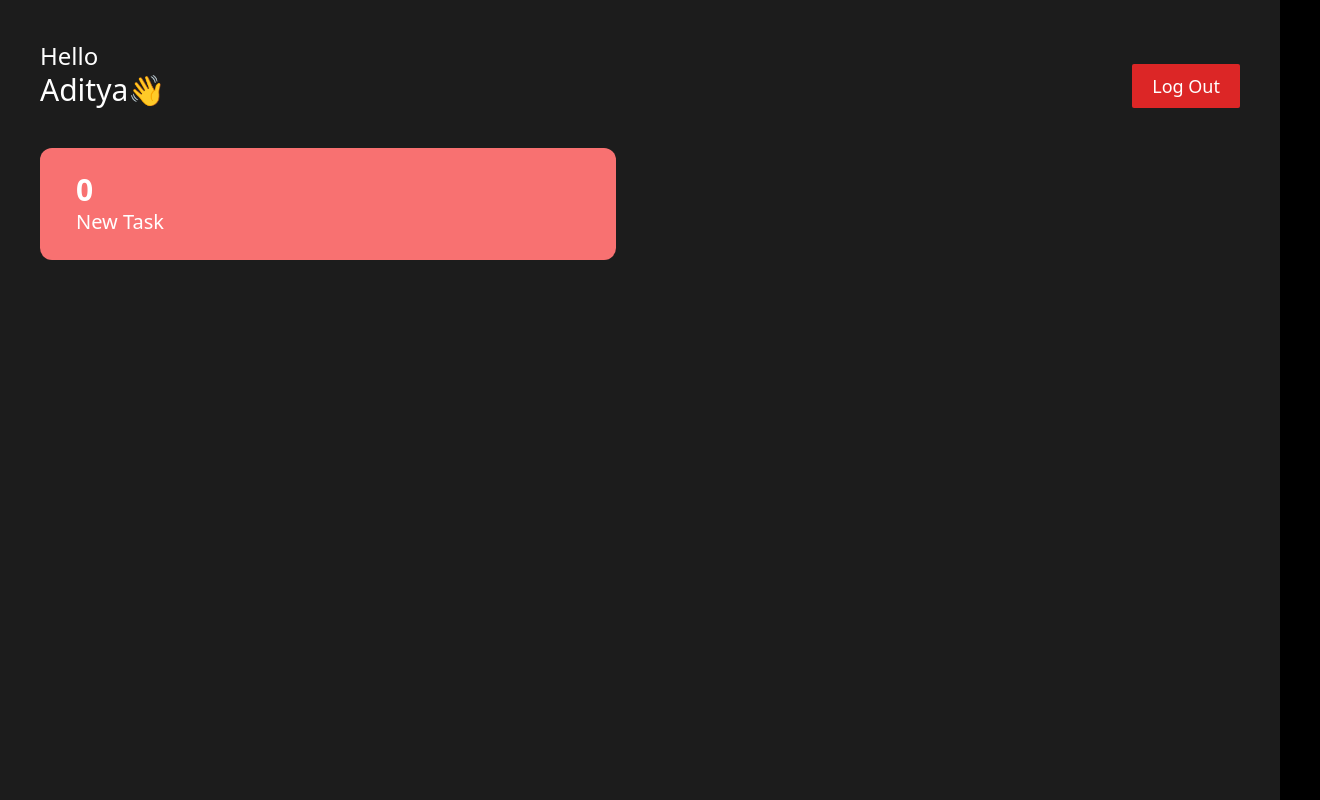
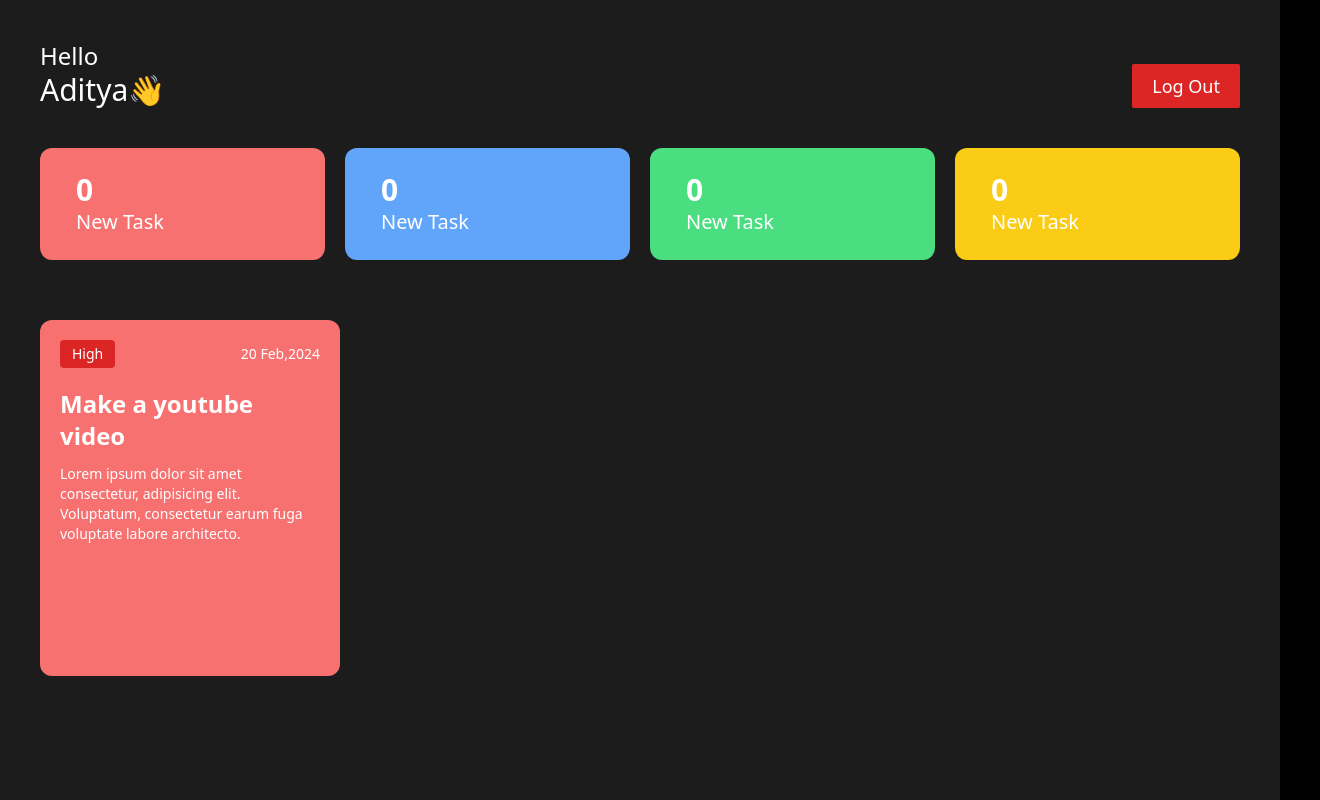
Before and after one commit to Adit122022/Ems, a React (Vite) app: page / in a window 1280 px wide. Shown: the whole page, 1320 px wide, since content can reach past the window. Built offline with nearby package versions, Linux system fonts and the light colour scheme.

Commit message:
employye dasboard completed

```diff
--- a/src/Components/Dashboard/EmployeDashboard.jsx
+++ b/src/Components/Dashboard/EmployeDashboard.jsx
@@ -1,12 +1,15 @@
 import React from 'react'
 import Header from '../others/Header'
-import TaskList from '../others/TaskList'
+import TaskListNumber from '../others/TaskListNumber'
+import Tasklist from '../TaskList/tasklist'
+
 
 const EmployeDashboard = () => {
   return (
     <div className='p-10 bg-[#1c1c1c] h-screen'>
        <Header/>
-       <TaskList/>
+       <TaskListNumber/>
+      <Tasklist/>
         </div>
   )
 }
--- /dev/null
+++ b/src/Components/TaskList/Tasklist.jsx
@@ -0,0 +1,22 @@
+import React from 'react'
+
+const Tasklist = () => {
+  return (
+    <div id='tasklist' className='overflow-x-auto overflow-y-hidden  h-[55%] flex items-center justify-start gap-5 flex-nowrap rounded-xl py-5 w-full  mt-10'>
+
+
+        <div className='flex-shrink-0 h-full w-[300px] bg-red-400 rounded-xl p-5'>
+<div className='flex justify-between items-center'>
+    <h3 className='bg-red-600 text-sm px-3 py-1 rounded'>High</h3>
+    <h4 className='text-sm'>20 Feb,2024</h4>
+</div>
+<h2 className='mt-5 text-2xl font-semibold'>Make a youtube video</h2>
+<p className='text-sm mt-3'> Lorem ipsum dolor sit amet consectetur, adipisicing elit. Voluptatum, consectetur earum fuga voluptate labore architecto.</p>
+        </div>
+
+
+           </div>
+  )
+}
+
+export default Tasklist
--- a/src/Components/others/TaskList.jsx
+++ /dev/null
@@ -1,14 +0,0 @@
-import React from 'react'
-
-const TaskList = () => {
-  return (
-    <div className='flex mt-10 justify-between gap-5 w-screen '>
-<div className='px-9 py-6 w-[45%] bg-red-400 rounded-xl'>
-    <h2 className='text-3xl font-semibold'>0</h2>
-    <h3 className='text-xl font-medium'>New Task</h3>
-</div>
-    </div>
-  )
-}
-
-export default TaskList
--- /dev/null
+++ b/src/Components/others/TaskListNumber.jsx
@@ -0,0 +1,27 @@
+import React from 'react'
+
+const TaskListNumber = () => {
+  return (
+    <div className='flex mt-10 justify-between gap-5 screen'>
+<div className='px-9 py-6 w-[45%] bg-red-400 rounded-xl'>
+    <h2 className='text-3xl font-semibold'>0</h2>
+    <h3 className='text-xl font-medium'>New Task</h3>
+</div>
+<div className='px-9 py-6 w-[45%] bg-blue-400 rounded-xl'>
+    <h2 className='text-3xl font-semibold'>0</h2>
+    <h3 className='text-xl font-medium'>New Task</h3>
+</div>
+<div className='px-9 py-6 w-[45%] bg-green-400 rounded-xl'>
+    <h2 className='text-3xl font-semibold'>0</h2>
+    <h3 className='text-xl font-medium'>New Task</h3>
+</div>
+<div className='px-9 py-6 w-[45%] bg-yellow-400 rounded-xl'>
+    <h2 className='text-3xl font-semibold'>0</h2>
+    <h3 className='text-xl font-medium'>New Task</h3>
+</div>
+
+    </div>
+  )
+}
+
+export default TaskListNumber
--- a/src/index.css
+++ b/src/index.css
@@ -14,3 +14,6 @@
     color: white;
     background-color: black;
 }
+#tasklist::-webkit-scrollbar{
+    display: none;
+}
```
